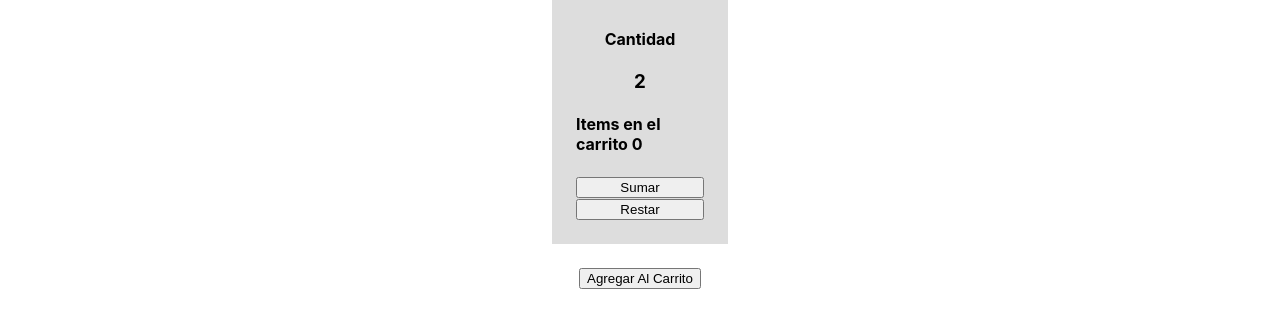
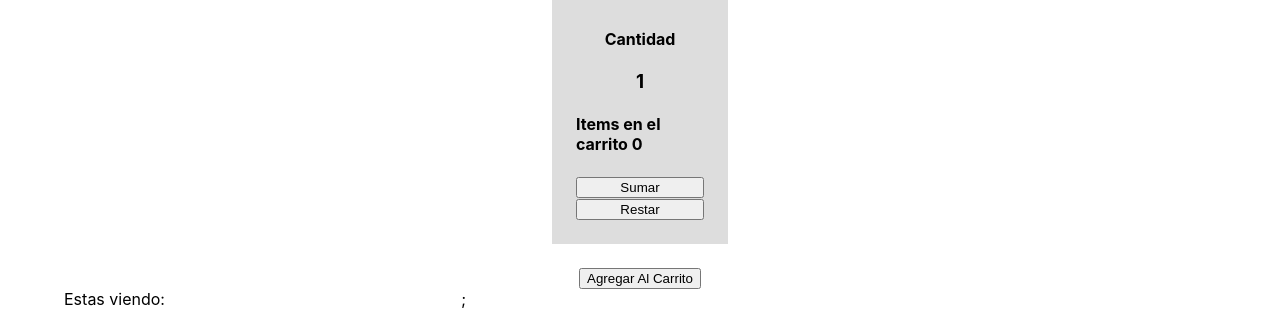
Before and after one commit to JuanWaldmann/ReactCoder, a React (Create React App) app: page / in a window 1280 px wide. Shown: the part 1729-2055 px from the top of the page. Before the commit the page ends 2018 px from the top, so only its background shows below. Built offline with nearby package versions, Linux system fonts and the light colour scheme.

Commit message:
Desafio 6 ItemDetail incompleto

```diff
--- a/src/Components/App/App.js
+++ b/src/Components/App/App.js
@@ -3,12 +3,15 @@ import "./App.css";
 import NavBar from "../NavBar/NavBar";
 import {bienvenido} from "../Items/ItemListContainer"
 import ItemListContainer from "../Items/ItemListContainer";
+import ItemDetailContainer from "../Items/ItemDetailContainer";
+
 
 function App() {
   return (
     <>
       <NavBar />
       <ItemListContainer greeting={bienvenido} />
+      <ItemDetailContainer />
     </>
   );
 }
--- /dev/null
+++ b/src/Components/Items/ItemDetailContainer.js
@@ -0,0 +1,27 @@
+import { useEffect, useState } from "react";
+import ItemDetail from "../Productos/ItemDetail";
+import { listaProductos } from "../../Constants/database";
+import { Loading } from "../Loading";
+
+
+
+
+
+const ItemDetailContainer = () => {
+    const [producto, setProductos] = useState([]);
+    useEffect(() => {
+      setTimeout(() => {
+        setProductos(listaProductos);
+      }, 3000);
+    }, []);
+
+  return (
+    <>
+        <div className="lista-productos">
+            <ItemDetail producto={producto} key={producto.id} />;
+        </div>
+    </>
+  );
+};
+
+export default ItemDetailContainer;
--- a/src/Components/Items/ItemListContainer.js
+++ b/src/Components/Items/ItemListContainer.js
@@ -16,7 +16,7 @@ const ItemListContainer = () => {
 
         <ItemList />
 
-      <ItemCount stock={50} initial={2} />
+      <ItemCount stock={15} initial={1} />
     </>
   );
 };
--- /dev/null
+++ b/src/Components/Productos/ItemDetail.js
@@ -0,0 +1,29 @@
+import React from 'react'
+import ItemCount from '../Items/ItemCount';
+import ItemDetailContainer from '../Items/ItemDetailContainer';
+import { listaProductos } from '../../Constants/database';
+
+const ItemDetail = ({}) => {
+
+  return (
+    <div className="my-5">
+      <div>
+        <section>Estas viendo: </section>
+        <div>
+          <div>
+            <div>
+              <img/>
+            </div>
+            <div>
+              <span></span>
+              <span className="my-3"></span>
+
+            </div>
+          </div>
+        </div>
+      </div>
+    </div>
+  )
+}
+
+export default ItemDetail;
```
